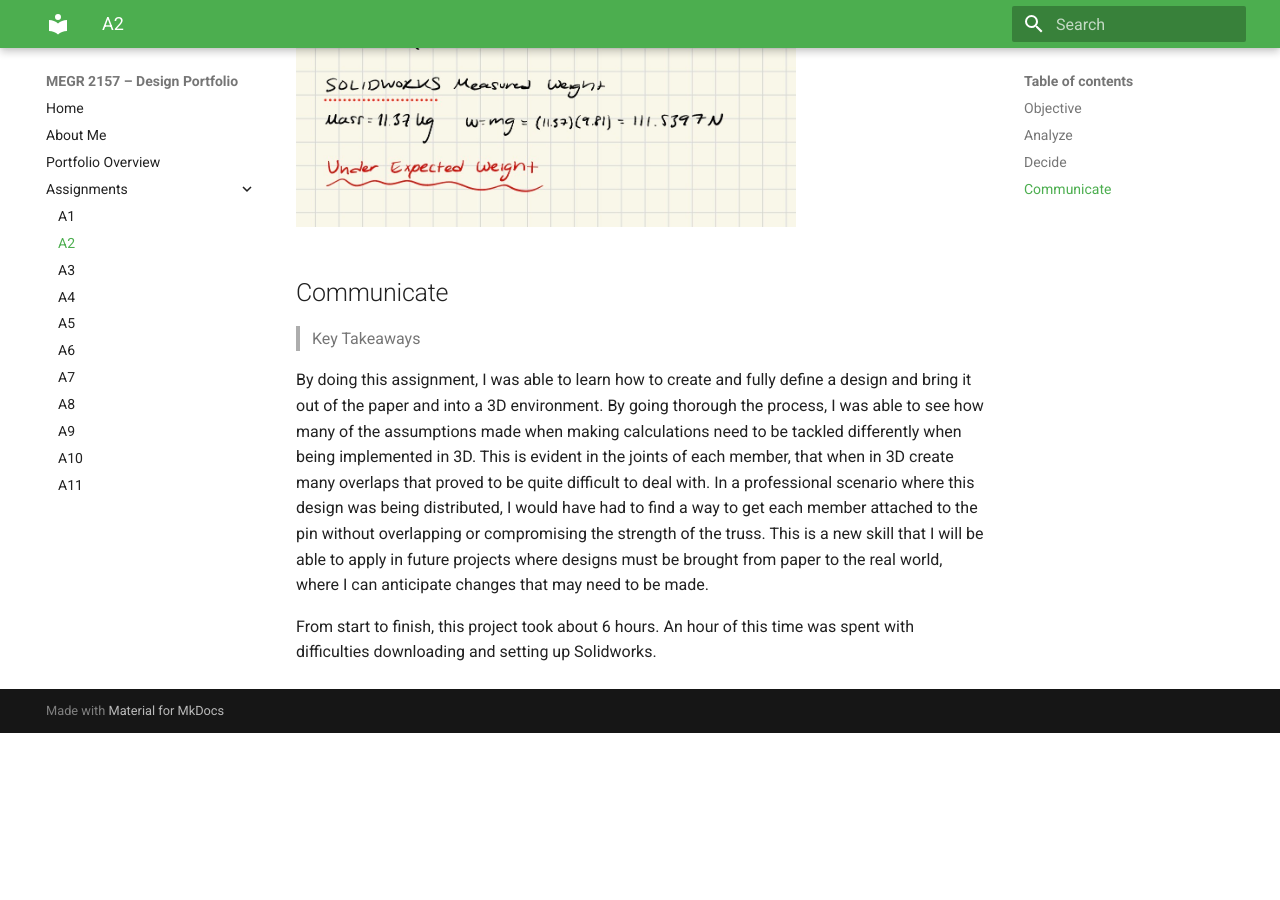
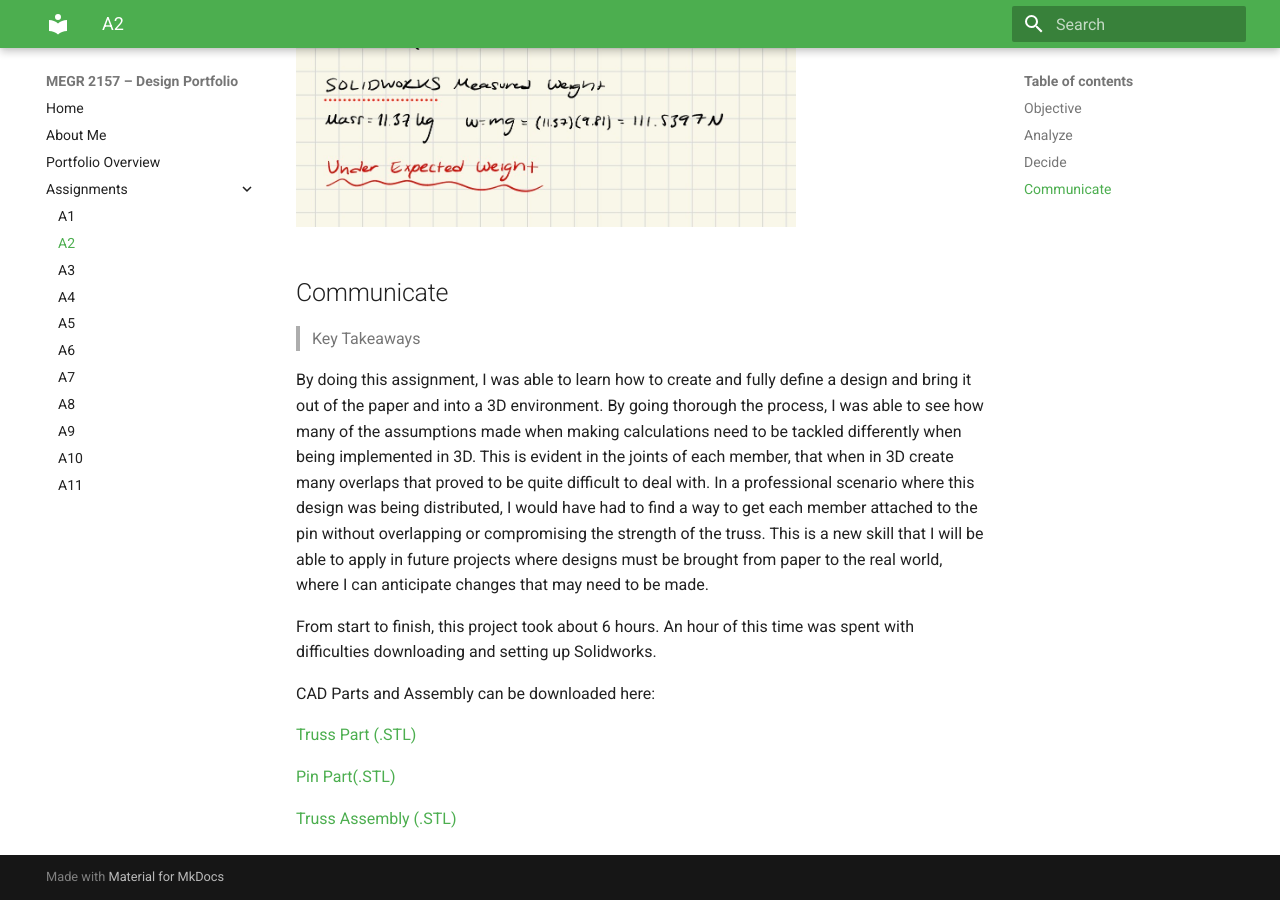
Before and after one commit to bsalvi7/megr2156-portfolio, an MkDocs documentation site: the page built from docs/assignments/A02/index.md, in a window 1280 px wide and 900 px high, scrolled down 12119 px. Built offline with MkDocs 1.6.1 and Material for MkDocs 9.7.7, drawn with Linux system fonts in a browser that asks for light colours; before the commit the page ends 12852 px from its top, so only the background shows below that.

Commit message:
Update index.md

```diff
--- a/docs/assignments/A02/index.md
+++ b/docs/assignments/A02/index.md
@@ -107,3 +107,17 @@ To end the assignment, I went back to the assembly to review the calculated mass
 By doing this assignment, I was able to learn how to create and fully define a design and bring it out of the paper and into a 3D environment. By going thorough the process, I was able to see how many of the assumptions made when making calculations need to be tackled differently when being implemented in 3D. This is evident in the joints of each member, that when in 3D create many overlaps that proved to be quite difficult to deal with. In a professional scenario where this design was being distributed, I would have had to find a way to get each member attached to the pin without overlapping or compromising the strength of the truss. This is a new skill that I will be able to apply in future projects where designs must be brought from paper to the real world, where I can anticipate changes that may need to be made.
 
 From start to finish, this project took about 6 hours. An hour of this time was spent with difficulties downloading and setting up Solidworks.
+
+CAD Parts and Assembly can be downloaded here:
+
+<a href="A2 Truss.SLDPRT" download>
+  Truss Part (.STL)
+</a>
+
+<a href="A2 Pins.SLDPRT" download>
+  Pin Part(.STL)
+</a>
+
+<a href="A2 Truss Assembly.SLDASM" download>
+  Truss Assembly (.STL)
+</a>
```
